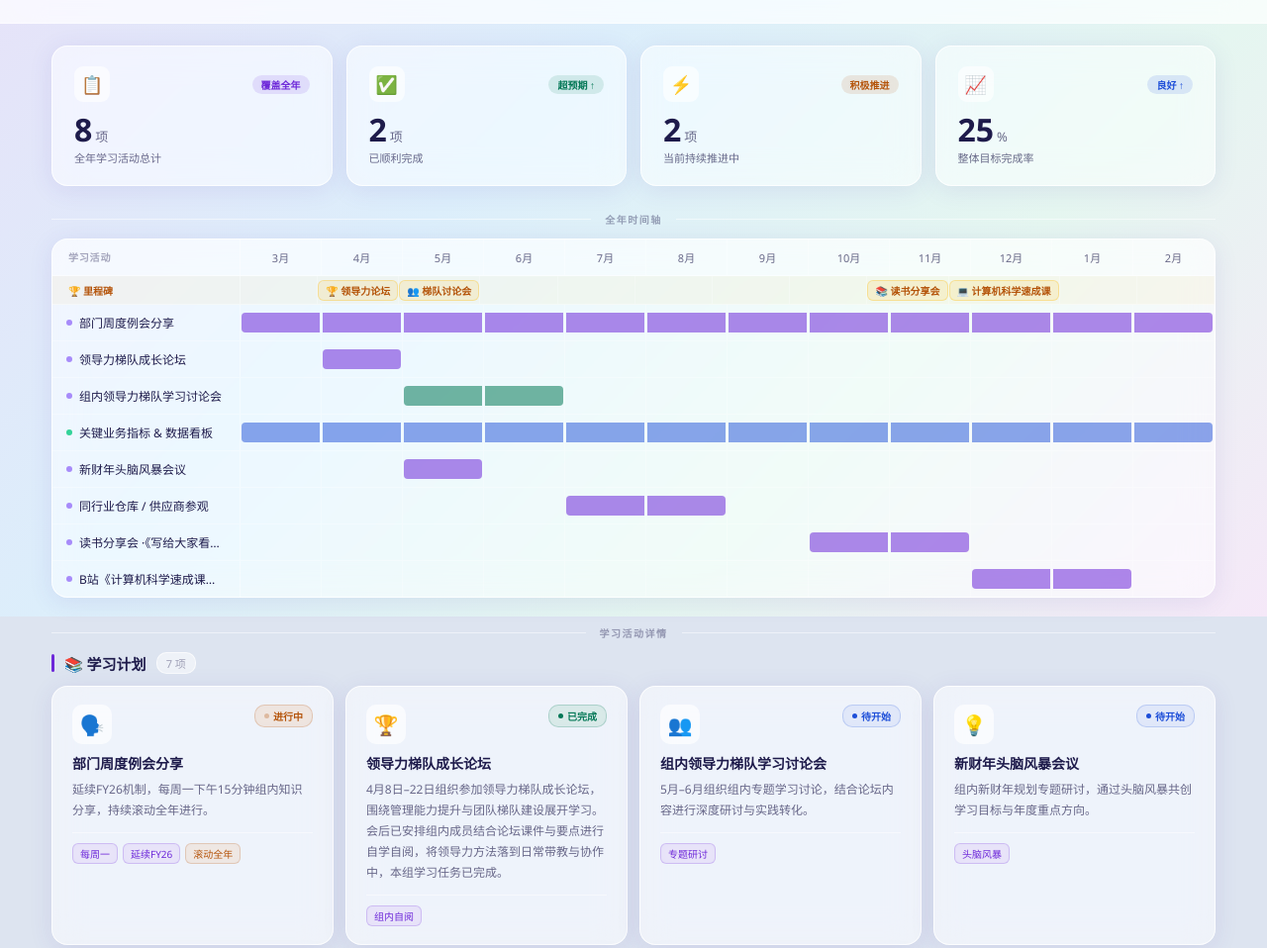
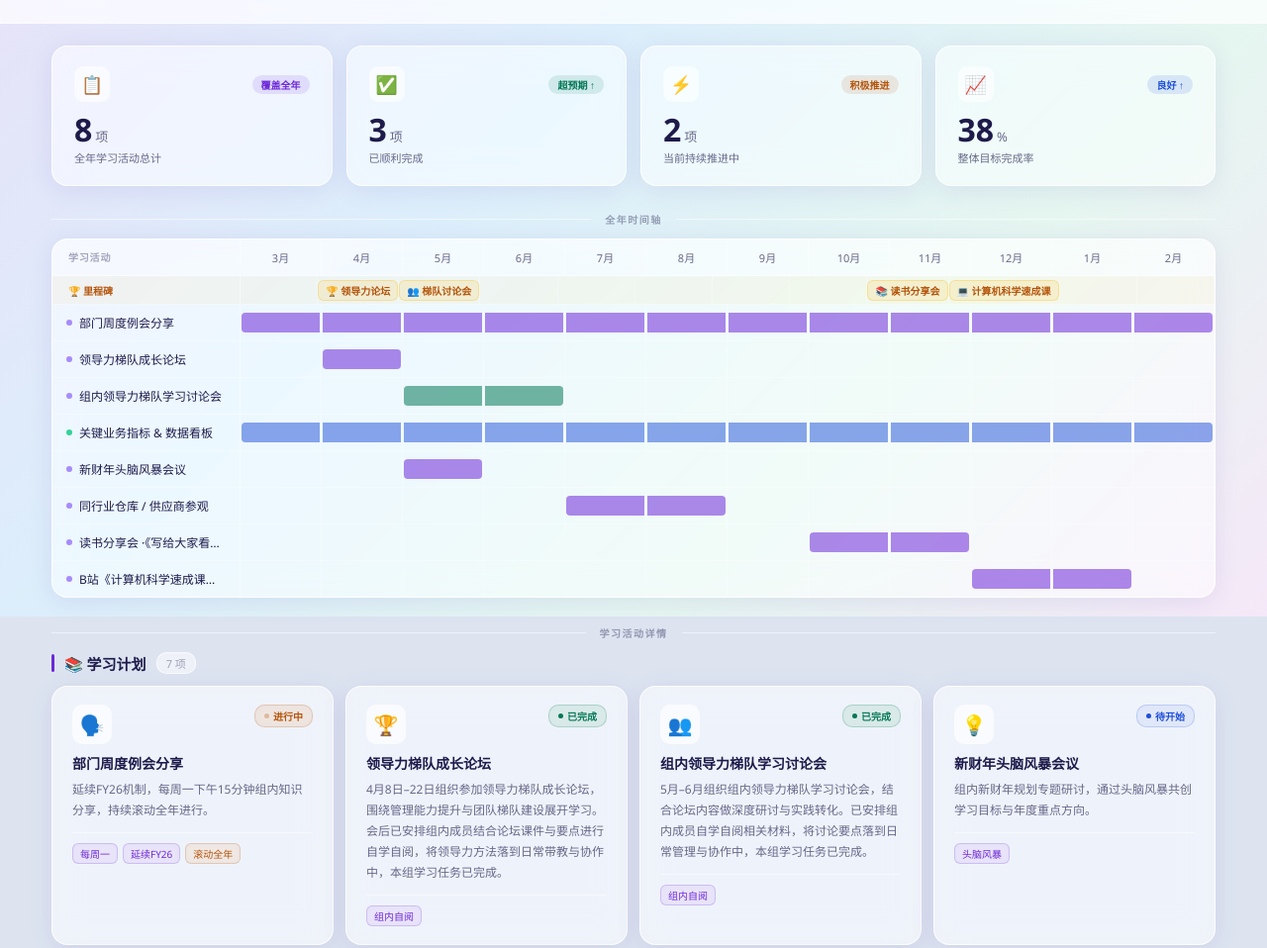
Before and after one commit to XUE11-sir/-, a plain HTML site: page fy26_learning_plan.html in a window 1280 px wide. Shown: the part 177-1135 px from the top of the page at 99% size. Drawn offline with Linux system fonts and the light colour scheme.

Commit message:
FY27组内领导力梯队学习讨论会改为已完成并补充组内自阅说明
Co-authored-by: Cursor <cursoragent@cursor.com>

```diff
--- a/fy26_learning_plan.html
+++ b/fy26_learning_plan.html
@@ -445,7 +445,7 @@ body{
       <div class="sc-ico">✅</div>
       <div class="sc-tag">超预期 ↑</div>
     </div>
-    <div class="sc-num"><span class="cnum" id="st-done" data-t="2">0</span><span class="u">项</span></div>
+    <div class="sc-num"><span class="cnum" id="st-done" data-t="3">0</span><span class="u">项</span></div>
     <div class="sc-lbl" id="lbl-done">已顺利完成</div>
   </div>
   <div class="sc glass o">
@@ -461,7 +461,7 @@ body{
       <div class="sc-ico">📈</div>
       <div class="sc-tag">良好 ↑</div>
     </div>
-    <div class="sc-num"><span class="cnum" id="st-rate" data-t="25">0</span><span class="u">%</span></div>
+    <div class="sc-num"><span class="cnum" id="st-rate" data-t="38">0</span><span class="u">%</span></div>
     <div class="sc-lbl">整体目标完成率</div>
   </div>
 </div>
@@ -611,8 +611,8 @@ var D_FY27=[
    bars:[{c:'p',s:1,e:1}],docs:[],videos:[]},
   {id:'f3',cat:'学习计划',cc:'p',icon:'👥',
    title:'组内领导力梯队学习讨论会',
-   desc:'5月–6月组织组内专题学习讨论，结合论坛内容进行深度研讨与实践转化。',
-   status:'pending',pct:0,tags:['2026.5–6月','专题研讨'],
+   desc:'5月–6月组织组内领导力梯队学习讨论会，结合论坛内容做深度研讨与实践转化。已安排组内成员自学自阅相关材料，将讨论要点落到日常管理与协作中，本组学习任务已完成。',
+   status:'done',pct:100,tags:['2026.5–6月','组内自阅'],
    bars:[{c:'g',s:2,e:3}],docs:[],videos:[]},
   {id:'f4',cat:'实践及方法论',cc:'g',icon:'📈',
    title:'关键业务指标 & 数据看板',
@@ -647,7 +647,7 @@ var MS=MS_FY27;
 var CUR_YR='FY27';
 var YR_META={
   FY26:{range:'2025年3月 – 2026年2月',total:8,done:6,ongoing:2,rate:75},
-  FY27:{range:'2026年3月 – 2027年2月',total:8,done:2,ongoing:2,rate:25}
+  FY27:{range:'2026年3月 – 2027年2月',total:8,done:3,ongoing:2,rate:38}
 };
 var DICO={pdf:'📕',ppt:'📙',word:'📘',excel:'📗',html:'🌐',other:'📄'};
 var SLB={done:'已完成',ongoing:'进行中',pending:'待开始'};
```
